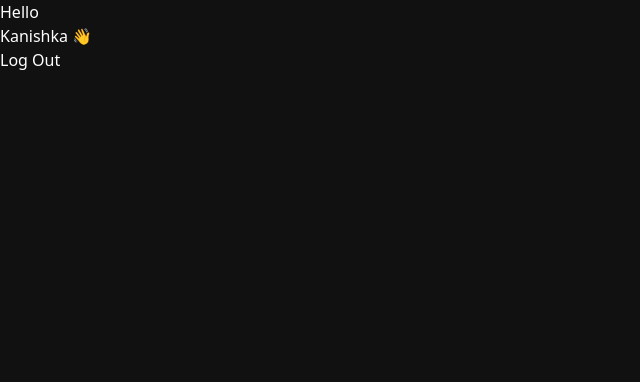
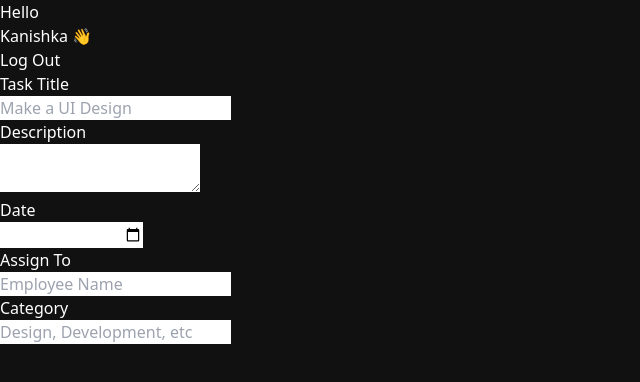
Before and after one commit to kanishkadz/Employee-Management-System, a React (Vite) app in the folder ems/: page / in a window 1280 px wide. Shown: the top 382 px of the page, without its empty margins (0-640 px from the left). Built offline with nearby package versions, Linux system fonts and the light colour scheme.

Commit message:
Update AdminDashboard.jsx

```diff
--- a/ems/src/components/Dashboard/AdminDashboard.jsx
+++ b/ems/src/components/Dashboard/AdminDashboard.jsx
@@ -5,6 +5,21 @@
   return (
     <div className='h-screen w-full p-10'>
         <Header />
+
+        <div>
+            <form>
+                <h3>Task Title</h3>
+                <input type='text' placeholder='Make a UI Design' />
+                <h3>Description</h3>
+                <textarea name="" id=""></textarea>
+                <h3>Date</h3>
+                <input type="date"/>
+                <h3>Assign To</h3>
+                <input type="text" placeholder='Employee Name' />
+                <h3>Category</h3>
+                <input type="text" placeholder='Design, Development, etc' />
+            </form>
+        </div>
     </div>
   )
 }
```
